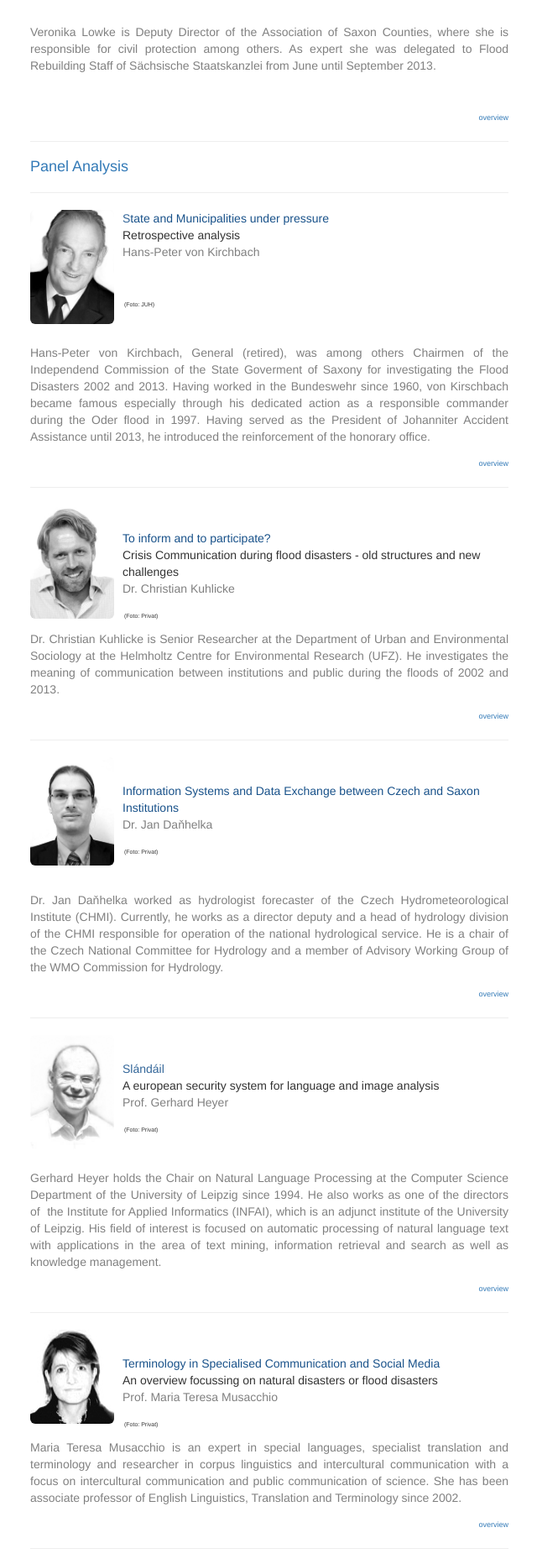
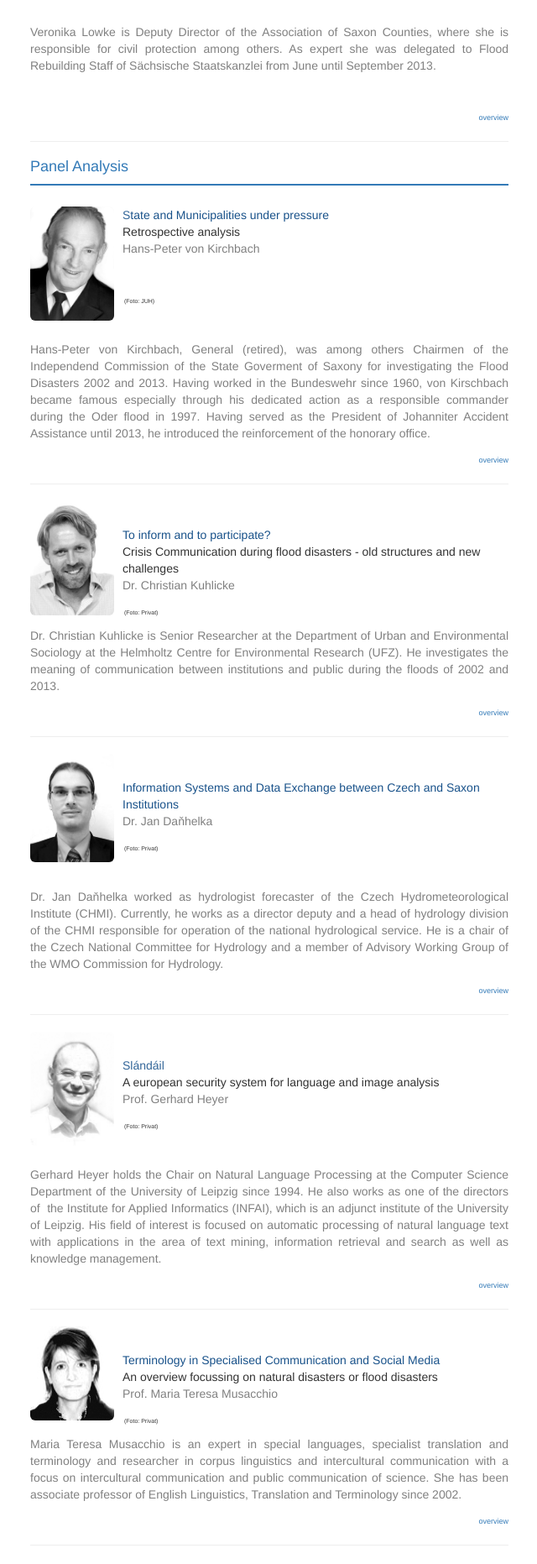
Before and after one commit to susedev/test, a Jekyll site: the page built from titles-and-speakers.html, in a window 1280 px wide. Shown: the part 1739-3602 px from the top of the page at 84% size, without its empty margins (229-869 px from the left). Built offline with Jekyll 4.4.1, drawn with Linux system fonts in a browser that asks for light colours; nearby versions of some CDN libraries.

Commit message:
Edit from JekyllCMS

```diff
--- a/titles-and-speakers.html
+++ b/titles-and-speakers.html
@@ -101,7 +101,8 @@ Spontaneous voluntary support during the flood<br />
 <hr noshade="noshade" size="1" />
 <h3>Panel Analysis</h3>
 
-<hr noshade="noshade" size="1" />
+<div class="box" style="background-color: #337AB7; height:2px; margin-top:3px; margin-bottom:25px;">&nbsp;</div>
+
 <p><span style="color: #336699;"><a id="Kirchbach" name="Kirchbach"></a></span><span style="color: #336699;">S</span><span style="color:#19528A;">tat</span><img alt="Hans-Peter von Kirchbach" class="img-rounded" src="{{ site.base_url }}/media/people/Kirchbach_heller.jpg" style="float: left; margin-right: 10px; margin-bottom: 5px; width: 100px; height: 136px;" title="Hans-Peter von Kirchbach (Foto:JUH)" /><span style="color:#19528A;">e and Municipalities under pressure</span><br />
 Retrospective analysis<br />
 <span style="color: #808080;">Hans-Peter von Kirchbach</span></p>
```
